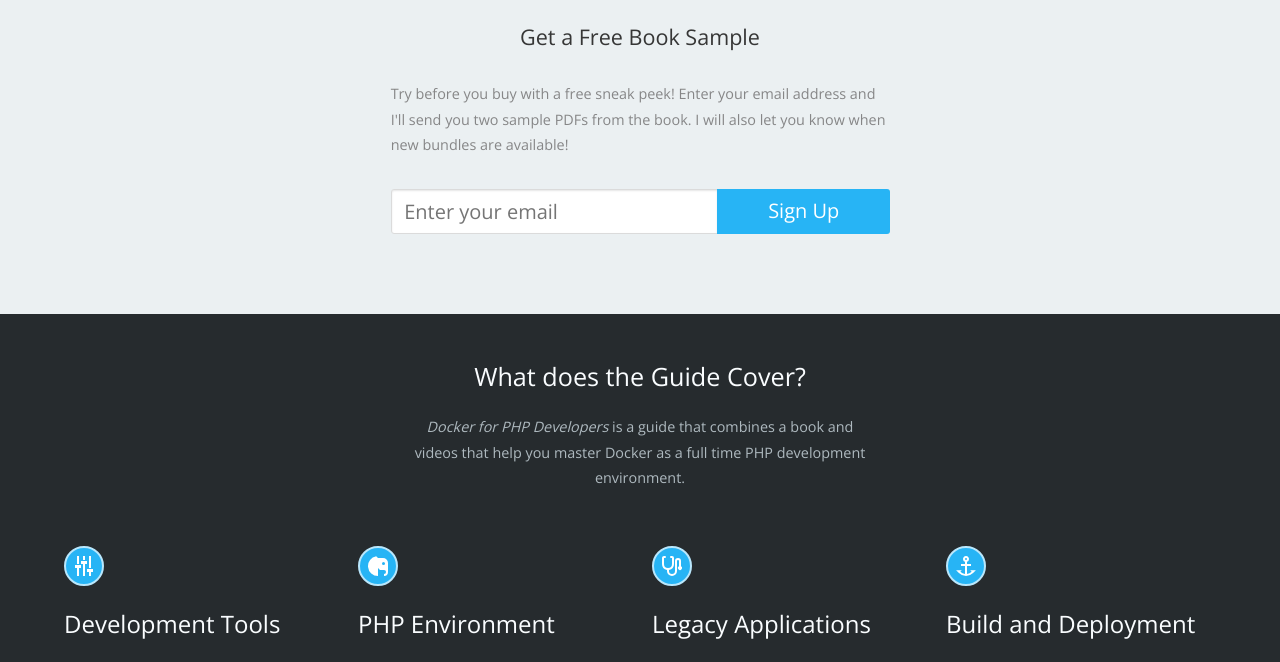
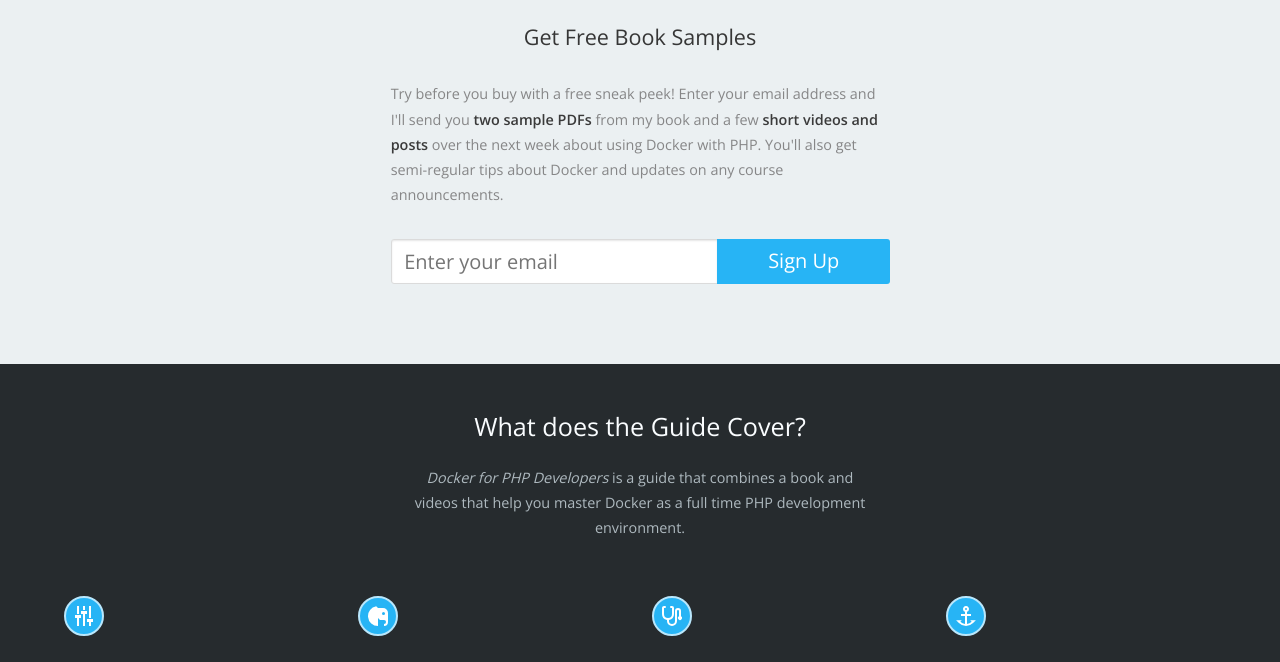
Before and after one commit to bitpressio/bitpressio.github.io, a Jekyll site: the page built from mastering-docker-php.md, in a window 1280 px wide and 900 px high, scrolled down 545 px, cut to the strip 238-900 px from the top of the window. Built offline with Jekyll 4.4.1, drawn with Linux system fonts in a browser that asks for light colours; nearby versions of some CDN libraries; some web fonts are replaced; comment, search, counter and statistics services are not loaded.

Commit message:
Update newsletter signup wording

```diff
--- a/mastering-docker-php.md
+++ b/mastering-docker-php.md
@@ -57,10 +57,10 @@
                             <form id="ck_subscribe_form" class="ck_subscribe_form" action="https://app.convertkit.com/landing_pages/251217/subscribe" data-remote="true">
                               <input type="hidden" value="{&quot;form_style&quot;:&quot;naked&quot;}" id="ck_form_options">
                               <input type="hidden" name="id" value="251217" id="landing_page_id">
-                                <h3 class="has-text-centered mb-2">Get a Free Book Sample</h3>
+                                <h3 class="has-text-centered mb-2">Get Free Book Samples</h3>
                                 <div>
                                     <p class="pb-2">
-                                        Try before you buy with a free sneak peek! Enter your email address and I'll send you two sample PDFs from the book. I will also let you know when new bundles are available!
+                                        Try before you buy with a free sneak peek! Enter your email address and I'll send you <strong>two sample PDFs</strong> from my book and a few <strong>short videos and posts</strong> over the next week about using Docker with PHP. You'll also get semi-regular tips about Docker and updates on any course announcements.
                                     </p>
                                 </div>
                             <div id="ck_error_msg" class="notification is-danger" style="display:none;">
```
